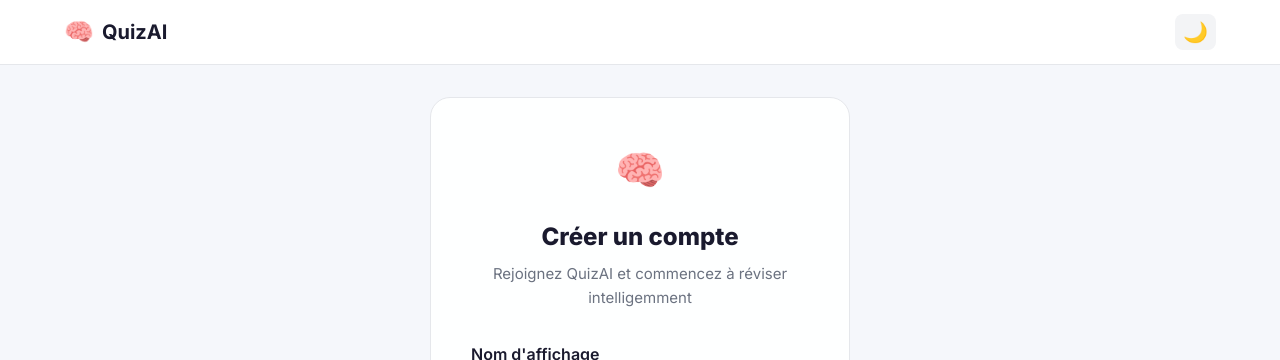
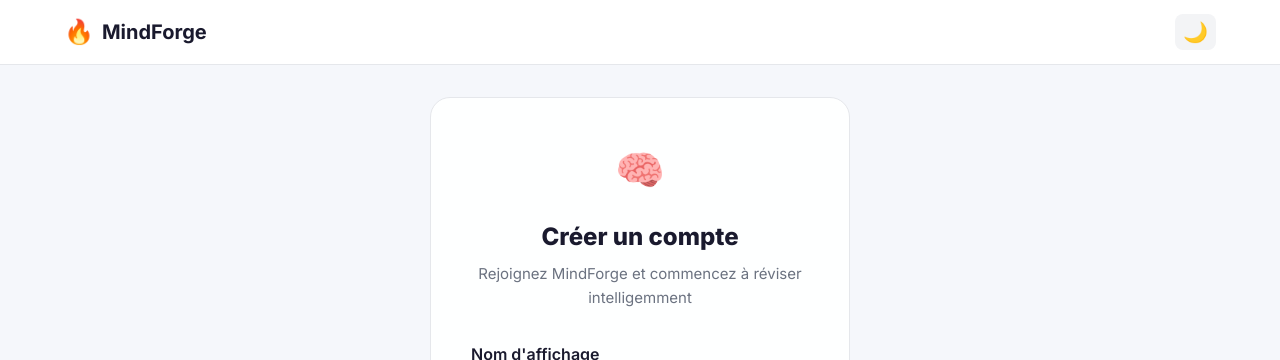
Before and after one commit to swn2gpe/mindforge, an Angular app: page /register in a window 1280 px wide. Shown: the top 360 px of the page. Built offline with nearby package versions, Linux system fonts and the light colour scheme.

Commit message:
Rename app to MindForge

```diff
--- a/render.yaml
+++ b/render.yaml
@@ -1,6 +1,6 @@
 services:
   - type: web
-    name: quizai
+    name: mindforge
     runtime: node
     buildCommand: npm run render-build
     startCommand: node server/server.js
--- a/src/app/auth/register/register.ts
+++ b/src/app/auth/register/register.ts
@@ -18,7 +18,7 @@
         <div class="auth-header">
           <span class="auth-icon" aria-hidden="true">🧠</span>
           <h1>Créer un compte</h1>
-          <p>Rejoignez QuizAI et commencez à réviser intelligemment</p>
+          <p>Rejoignez MindForge et commencez à réviser intelligemment</p>
         </div>
 
         @if (error()) {
--- a/src/app/shared/components/header/header.ts
+++ b/src/app/shared/components/header/header.ts
@@ -13,8 +13,8 @@
     <header class="header">
       <div class="header-container">
         <a routerLink="/" class="logo">
-          <span class="logo-icon" aria-hidden="true">🧠</span>
-          <span class="logo-text">QuizAI</span>
+          <span class="logo-icon" aria-hidden="true">🔥</span>
+          <span class="logo-text">MindForge</span>
         </a>
 
         @if (auth.isAuthenticated()) {
--- a/src/index.html
+++ b/src/index.html
@@ -2,7 +2,7 @@
 <html lang="fr" data-theme="light">
 <head>
   <meta charset="utf-8">
-  <title>QuizAI - Générateur de Quiz par IA</title>
+  <title>MindForge - Générateur de Quiz par IA</title>
   <base href="/">
   <meta name="viewport" content="width=device-width, initial-scale=1">
   <meta name="description" content="Transformez vos cours en quiz interactifs grâce à l'intelligence artificielle.">
```
Also changed, not shown: 1 other file (tests, documents, lock files or other folders).
